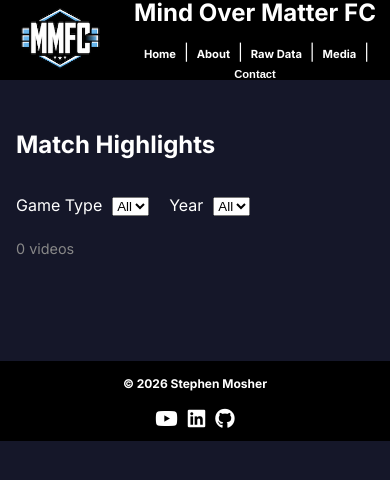
After one commit to s-g-mo/mindovermatterfc, a FastAPI app: template app/templates/media.html in a window 390 px wide. The commit adds this page. Shown: the top 480 px of the page. Run offline with FastAPI, Linux system fonts and the light colour scheme; the template is opened without the code that fills it, so the values that code supplies are empty.

Commit message:
Add Media page with YouTube thumbnail grid and home page highlights teaser
- New /media route with 3-column responsive card grid (24 match videos)
- Game type and year filters with live count; cards open YouTube in new tab
- Recent Highlights strip on home page showing 3 latest videos
- Inline all dashboard data into HTML to eliminate 4 API round trips on load
- Fix seed_supabase.py: CSV is now authoritative for youtube_url (no Supabase fallback)
- Fix game_stats.csv: move 2026-04-30 YouTube URL to correct row
- Remove year-to-year footnote from dashboard

Co-Authored-By: Claude Sonnet 4.6 <noreply@anthropic.com>

```diff
--- a/app/data/game_stats.csv
+++ b/app/data/game_stats.csv
@@ -70,5 +70,5 @@ Date,Season_Code,Season_Name,Year,Organization,Game_Type,Outcome,Goals,Goal_Body
 2025-09-27,2, Summer,2025," ""Ottawa South United - Mens""",11v11,-1,0,,0,, https://youtu.be/CrNZK3j5-Hw
 2025-10-04,2, Summer,2025," ""Ottawa South United - Mens""",11v11,1,0,,0, Didn't score or assist but played well. Had like 4 shots on target., https://youtu.be/DYqpe6FrPQU
 2025-10-11,2, Summer,2025," ""Ottawa South United - Mens""",11v11,0,1,R,0, Final game of the season. Scored but didn't get the last assist ;)., https://youtu.be/SKCdjhrfQaI
-2026-04-30,1, Spring,2026," ""OCSL Preseason""",11v11,1,0,,0, 60 min pre-season match with Ottawa Hellenic OT1 vs an MR2 team,
-2026-05-12,1, Spring,2026," ""Ottawa Footy Sevens""",7v7,1,0,,0, Random 7s game. Joined a team as a sub for a match. Used for 2026 pre-season., https://youtu.be/LomTRtt0EQc
+2026-04-30,1, Spring,2026," ""OCSL Preseason""",11v11,1,0,,0, 60 min pre-season match with Ottawa Hellenic OT1 vs an MR2 team, https://youtu.be/LomTRtt0EQc
+2026-05-12,1, Spring,2026," ""Ottawa Footy Sevens""",7v7,1,0,,0, Random 7s game. Joined a team as a sub for a match. Used for 2026 pre-season.,
--- a/app/main.py
+++ b/app/main.py
@@ -1,3 +1,4 @@
+import json
 from datetime import datetime
 
 from dotenv import load_dotenv
@@ -9,6 +10,7 @@ from fastapi.templating import Jinja2Templates
 from app.data_utils import (
     load_game_stats,
     load_game_stats_table,
+    load_media_videos,
     load_seasonal_stats,
     load_seasonal_stats_table,
     process_game_stats,
@@ -33,7 +35,26 @@ templates.env.globals["current_year"] = datetime.now().year
 
 @app.get("/")
 async def read_index(request: Request):
-    return templates.TemplateResponse("index.html", {"request": request, "page": "home"})
+    df_game = load_game_stats()
+    df_seasonal = load_seasonal_stats()
+    inline_data = json.dumps(
+        {
+            "seasonal": process_seasonal_stats(df_seasonal),
+            "gameStats": process_game_stats(df_game),
+            "yearlyStats": process_yearly_stats(df_seasonal),
+            "recentForm": process_recent_form(df_game),
+        }
+    )
+    recent_videos = load_media_videos()[:3]
+    return templates.TemplateResponse(
+        "index.html",
+        {
+            "request": request,
+            "page": "home",
+            "recent_videos": recent_videos,
+            "inline_data": inline_data,
+        },
+    )
 
 
 @app.get("/about")
@@ -52,6 +73,23 @@ async def read_raw_data(request: Request):
             "page": "raw-data",
             "game_stats_data": game_data,
             "seasonal_data": seasonal_data,
+        },
+    )
+
+
+@app.get("/media")
+async def read_media(request: Request):
+    videos = load_media_videos()
+    game_types = sorted({v["game_type"] for v in videos if v["game_type"]})
+    years = sorted({v["year"] for v in videos if v["year"]}, reverse=True)
+    return templates.TemplateResponse(
+        "media.html",
+        {
+            "request": request,
+            "page": "media",
+            "videos": videos,
+            "game_types": game_types,
+            "years": years,
         },
     )
 
--- /dev/null
+++ b/app/static/css/media.css
@@ -0,0 +1,229 @@
+#media-outer {
+  display: flex;
+  flex-direction: column;
+  gap: 24px;
+  width: 54rem;
+  max-width: calc(100vw - 2rem);
+  box-sizing: border-box;
+  padding-top: 50px;
+  padding-bottom: 60px;
+}
+
+#media-header {
+  display: flex;
+  align-items: baseline;
+  justify-content: space-between;
+  flex-wrap: wrap;
+  gap: 16px;
+}
+
+#media-filters {
+  display: flex;
+  gap: 20px;
+  align-items: baseline;
+  flex-wrap: wrap;
+}
+
+.filter-group {
+  display: flex;
+  gap: 10px;
+  align-items: baseline;
+}
+
+.media-count-label {
+  font-size: 0.9rem;
+  color: #888;
+  margin: 0;
+}
+
+/* Grid */
+#video-grid {
+  display: grid;
+  grid-template-columns: repeat(3, 1fr);
+  gap: 24px;
+}
+
+/* Card */
+.video-card {
+  display: flex;
+  flex-direction: column;
+  background-color: rgb(21, 23, 41);
+  border: 3px solid rgb(90, 218, 178);
+  border-radius: 14px;
+  overflow: hidden;
+  text-decoration: none;
+  color: inherit;
+  transition: border-color 0.2s, transform 0.15s;
+}
+
+.video-card:hover {
+  border-color: #4b9cd3;
+  transform: translateY(-3px);
+}
+
+/* Thumbnail */
+.thumbnail-wrap {
+  position: relative;
+  width: 100%;
+  aspect-ratio: 16 / 9;
+  background-color: #000;
+  overflow: hidden;
+}
+
+.thumbnail {
+  width: 100%;
+  height: 100%;
+  object-fit: cover;
+  display: block;
+}
+
+.play-overlay {
+  position: absolute;
+  inset: 0;
+  display: flex;
+  align-items: center;
+  justify-content: center;
+  background: rgba(0, 0, 0, 0.35);
+  opacity: 0;
+  transition: opacity 0.2s;
+  font-size: 3rem;
+  color: #ff0000;
+}
+
+.video-card:hover .play-overlay {
+  opacity: 1;
+}
+
+/* Metadata */
+.card-meta {
+  padding: 12px 14px 14px;
+  display: flex;
+  flex-direction: column;
+  gap: 8px;
+}
+
+.card-top-row {
+  display: flex;
+  justify-content: space-between;
+  align-items: center;
+}
+
+.card-date {
+  font-size: 0.95rem;
+  font-weight: 600;
+  color: #ffffff;
+}
+
+.outcome-badge {
+  font-size: 0.75rem;
+  font-weight: 700;
+  padding: 2px 8px;
+  border-radius: 6px;
+  letter-spacing: 0.05em;
+}
+
+.outcome-W { background-color: #3ecf8e; color: #000; }
+.outcome-D { background-color: #f59e0b; color: #000; }
+.outcome-L { background-color: #ef4444; color: #fff; }
+.outcome-\? { background-color: #6b7280; color: #fff; }
+
+.card-detail {
+  display: flex;
+  align-items: center;
+  gap: 10px;
+}
+
+.game-type-pill {
+  font-size: 0.75rem;
+  font-weight: 700;
+  padding: 2px 8px;
+  border-radius: 6px;
+}
+
+.type-11v11 { background-color: #3ecf8e; color: #000; }
+.type-7v7   { background-color: #a78bfa; color: #000; }
+.type-5v5   { background-color: #4b9cd3; color: #000; }
+
+.card-stats {
+  font-size: 0.85rem;
+  color: #ccc;
+}
+
+.card-notes {
+  font-size: 0.8rem;
+  color: #888;
+  margin: 0;
+  white-space: nowrap;
+  overflow: hidden;
+  text-overflow: ellipsis;
+}
+
+/* Home page highlights strip */
+.highlights-header {
+  display: flex;
+  align-items: baseline;
+  justify-content: space-between;
+  margin-bottom: 16px;
+}
+
+.highlights-view-all {
+  font-size: 0.95rem;
+  font-weight: 600;
+  color: #3ecf8e;
+  text-decoration: none;
+}
+
+.highlights-view-all:hover {
+  color: #4b9cd3;
+}
+
+#highlights-grid {
+  display: grid;
+  grid-template-columns: repeat(3, 1fr);
+  gap: 24px;
+}
+
+@media (max-width: 1024px) {
+  #highlights-grid {
+    grid-template-columns: repeat(2, 1fr);
+  }
+}
+
+@media (max-width: 600px) {
+  #highlights-grid {
+    grid-template-columns: 1fr;
+  }
+}
+
+.no-results-msg {
+  text-align: center;
+  color: #888;
+  font-size: 1rem;
+  padding: 40px 0;
+}
+
+/* Responsive */
+@media (max-width: 1024px) {
+  #media-outer {
+    width: 700px;
+  }
+
+  #video-grid {
+    grid-template-columns: repeat(2, 1fr);
+  }
+}
+
+@media (max-width: 600px) {
+  #media-outer {
+    padding-top: 30px;
+  }
+
+  #media-header {
+    flex-direction: column;
+    align-items: flex-start;
+  }
+
+  #video-grid {
+    grid-template-columns: 1fr;
+  }
+}
--- a/app/templates/base.html
+++ b/app/templates/base.html
@@ -34,6 +34,8 @@
             <a href="/about" class="{% if page == 'about' %}active{% endif %}">About</a>
             |
             <a href="/raw-data" class="{% if page == 'raw-data' %}active{% endif %}">Raw Data</a>
+            |
+            <a href="/media" class="{% if page == 'media' %}active{% endif %}">Media</a>
             |
             <button id="contact-button">Contact</button>
           </nav>
--- /dev/null
+++ b/app/templates/media.html
@@ -0,0 +1,113 @@
+{% extends "base.html" %}
+
+{% block title %}Media | Mind Over Matter FC{% endblock %}
+
+{% block extra_css %}
+<link rel="stylesheet" href="/static/css/media.css" />
+{% endblock %}
+
+{% block content %}
+<div id="media-outer">
+
+  <div id="media-header">
+    <h2 class="dashboard-title">Match Highlights</h2>
+    <div id="media-filters">
+      <div class="filter-group">
+        <label class="dropdown-label" for="filter-game-type">Game Type</label>
+        <select id="filter-game-type" class="dropdown-menu">
+          <option value="All">All</option>
+          {% for gt in game_types %}
+          <option value="{{ gt }}">{{ gt }}</option>
+          {% endfor %}
+        </select>
+      </div>
+      <div class="filter-group">
+        <label class="dropdown-label" for="filter-year">Year</label>
+        <select id="filter-year" class="dropdown-menu">
+          <option value="All">All</option>
+          {% for yr in years %}
+          <option value="{{ yr }}">{{ yr }}</option>
+          {% endfor %}
+        </select>
+      </div>
+    </div>
+  </div>
+
+  <p id="media-count" class="media-count-label"></p>
+
+  <div id="video-grid">
+    {% for v in videos %}
+    <a
+      href="{{ v.youtube_url }}"
+      target="_blank"
+      rel="noopener noreferrer"
+      class="video-card"
+      data-game-type="{{ v.game_type }}"
+      data-year="{{ v.year }}"
+      aria-label="Watch {{ v.date }} match on YouTube"
+    >
+      <div class="thumbnail-wrap">
+        <img
+          src="https://img.youtube.com/vi/{{ v.video_id }}/hqdefault.jpg"
+          alt="Match thumbnail {{ v.date }}"
+          loading="lazy"
+          class="thumbnail"
+        />
+        <div class="play-overlay">
+          <i class="fab fa-youtube"></i>
+        </div>
+      </div>
+
+      <div class="card-meta">
+        <div class="card-top-row">
+          <span class="card-date">{{ v.date }}</span>
+          <span class="outcome-badge outcome-{{ v.outcome }}">{{ v.outcome }}</span>
+        </div>
+        <div class="card-detail">
+          <span class="game-type-pill type-{{ v.game_type | replace('v', 'v') }}">{{ v.game_type }}</span>
+          <span class="card-stats">{{ v.goals }}G &nbsp;{{ v.assists }}A</span>
+        </div>
+        {% if v.notes %}
+        <p class="card-notes">{{ v.notes }}</p>
+        {% endif %}
+      </div>
+    </a>
+    {% endfor %}
+  </div>
+
+  <p id="no-results" class="no-results-msg" style="display:none;">No videos match the selected filters.</p>
+
+</div>
+{% endblock %}
+
+{% block extra_scripts %}
+<script>
+  const cards = Array.from(document.querySelectorAll('.video-card'));
+  const countEl = document.getElementById('media-count');
+  const noResults = document.getElementById('no-results');
+
+  function updateCount(visible) {
+    countEl.textContent = visible + ' video' + (visible !== 1 ? 's' : '');
+  }
+
+  function applyFilters() {
+    const gt = document.getElementById('filter-game-type').value;
+    const yr = document.getElementById('filter-year').value;
+    let visible = 0;
+    cards.forEach(card => {
+      const match =
+        (gt === 'All' || card.dataset.gameType === gt) &&
+        (yr === 'All' || card.dataset.year === yr);
+      card.style.display = match ? '' : 'none';
+      if (match) visible++;
+    });
+    updateCount(visible);
+    noResults.style.display = visible === 0 ? '' : 'none';
+  }
+
+  document.getElementById('filter-game-type').addEventListener('change', applyFilters);
+  document.getElementById('filter-year').addEventListener('change', applyFilters);
+
+  updateCount(cards.length);
+</script>
+{% endblock %}
```
Also changed, not shown: app/data_utils.py (+48 -0 lines), app/static/app.js (+8 -13 lines), app/templates/index.html (+46 -1 lines), scripts/seed_supabase.py (+4 -18 lines).
